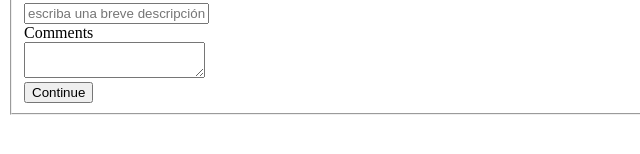
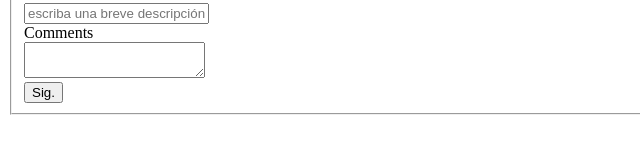
Before and after one commit to jmorenogr/Semana1, a plain HTML site: page Actividades/atributos/index.html in a window 1280 px wide. Shown: the part 182-336 px from the top of the page, 0-640 px from the left. Drawn offline with Linux system fonts and the light colour scheme.

Commit message:
Cambio de value en input

```diff
--- a/Actividades/atributos/index.html
+++ b/Actividades/atributos/index.html
@@ -33,7 +33,7 @@
         <input type="text" id="about me" name="about me" max-lenghth="50" placeholder="escriba una breve descripción max. 50 caracteres"><br>
         <label>Comments</label><br>
         <textarea></textarea><br>
-            <input type="submit" value="Continue">
+            <input type="submit" value="Sig.">
     </fieldset>
     </form>
 </body>
```
